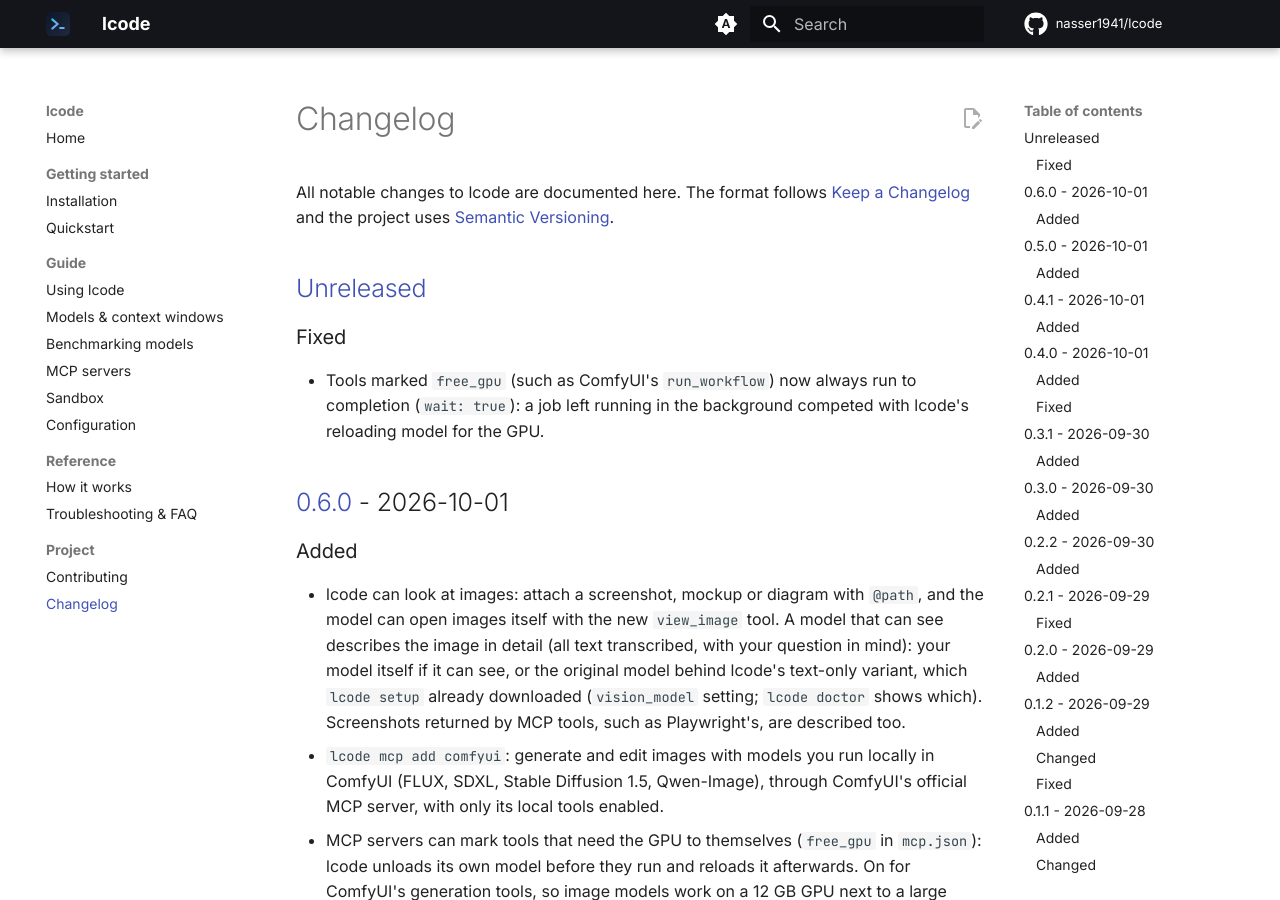
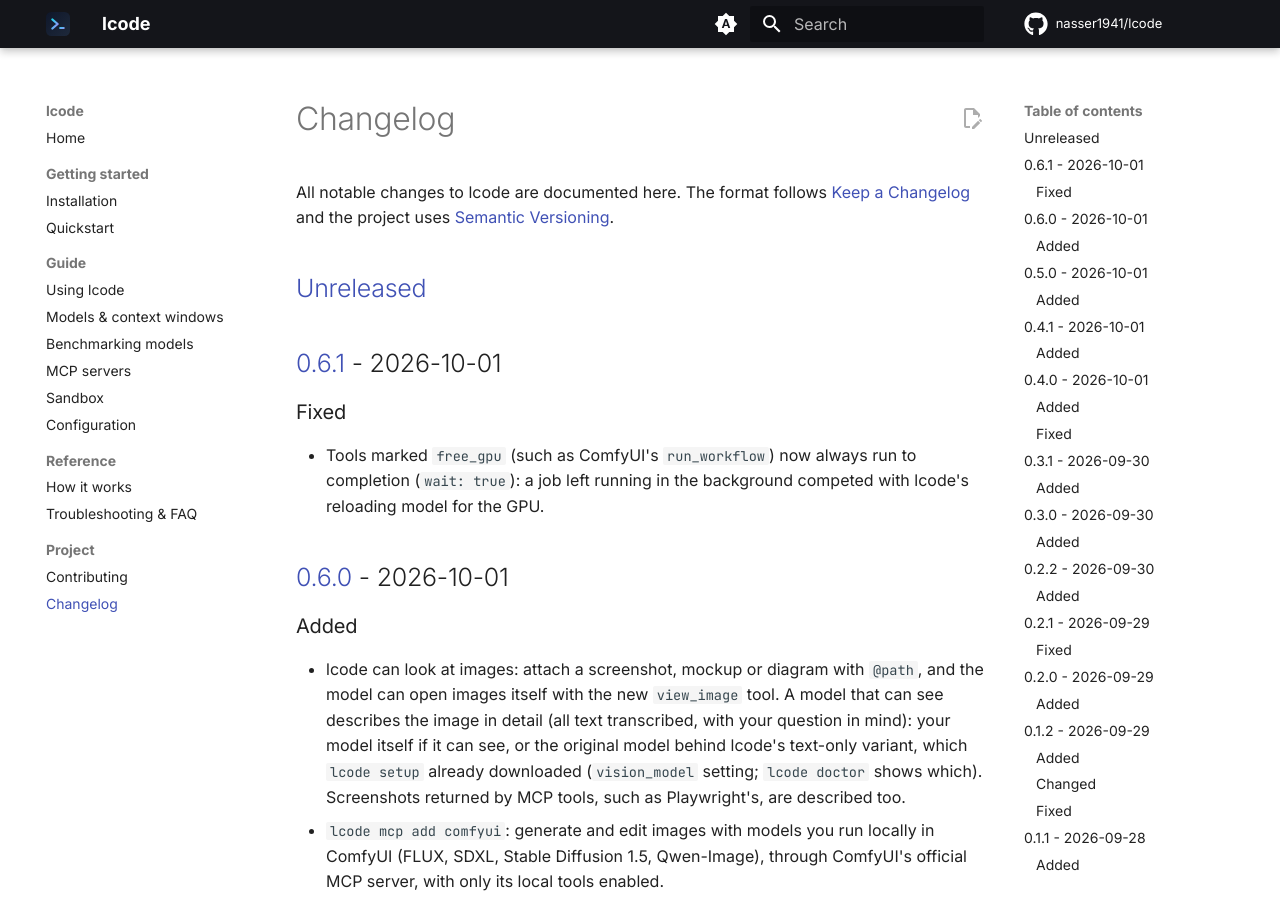
Before and after one commit to nasser1941/lcode, an MkDocs documentation site: the page built from docs/changelog.md, in a window 1280 px wide and 900 px high. Built offline with MkDocs 1.6.1 and Material for MkDocs 9.7.7, drawn with Linux system fonts in a browser that asks for light colours; comment, search, counter and statistics services are not loaded.

Commit message:
Release 0.6.1 (#38)
Co-authored-by: Naser Derakhshan <9349840+nasser1941@users.noreply.github.com>
Co-authored-by: Claude Opus 5.5 <noreply@anthropic.com>

```diff
--- a/CHANGELOG.md
+++ b/CHANGELOG.md
@@ -5,6 +5,8 @@ All notable changes to lcode are documented here. The format follows
 [Semantic Versioning](https://semver.org/).
 
 ## [Unreleased]
+
+## [0.6.1] - 2026-10-01
 
 ### Fixed
 
@@ -209,7 +211,8 @@ First public release.
 - `AGENTS.md` project instructions and `/init` to generate them.
 - One-line installer for Linux and macOS.
 
-[Unreleased]: https://github.com/nasser1941/lcode/compare/v0.6.0...HEAD
+[Unreleased]: https://github.com/nasser1941/lcode/compare/v0.6.1...HEAD
+[0.6.1]: https://github.com/nasser1941/lcode/compare/v0.6.0...v0.6.1
 [0.6.0]: https://github.com/nasser1941/lcode/compare/v0.5.0...v0.6.0
 [0.5.0]: https://github.com/nasser1941/lcode/compare/v0.4.1...v0.5.0
 [0.4.1]: https://github.com/nasser1941/lcode/compare/v0.4.0...v0.4.1
--- a/src/lcode/__init__.py
+++ b/src/lcode/__init__.py
@@ -1,3 +1,3 @@
 """lcode — a local-first terminal coding agent powered by open-weight models via Ollama."""
 
-__version__ = "0.6.0"
+__version__ = "0.6.1"
```
Also changed, not shown: docs/quickstart.md (+1 -1 lines).
